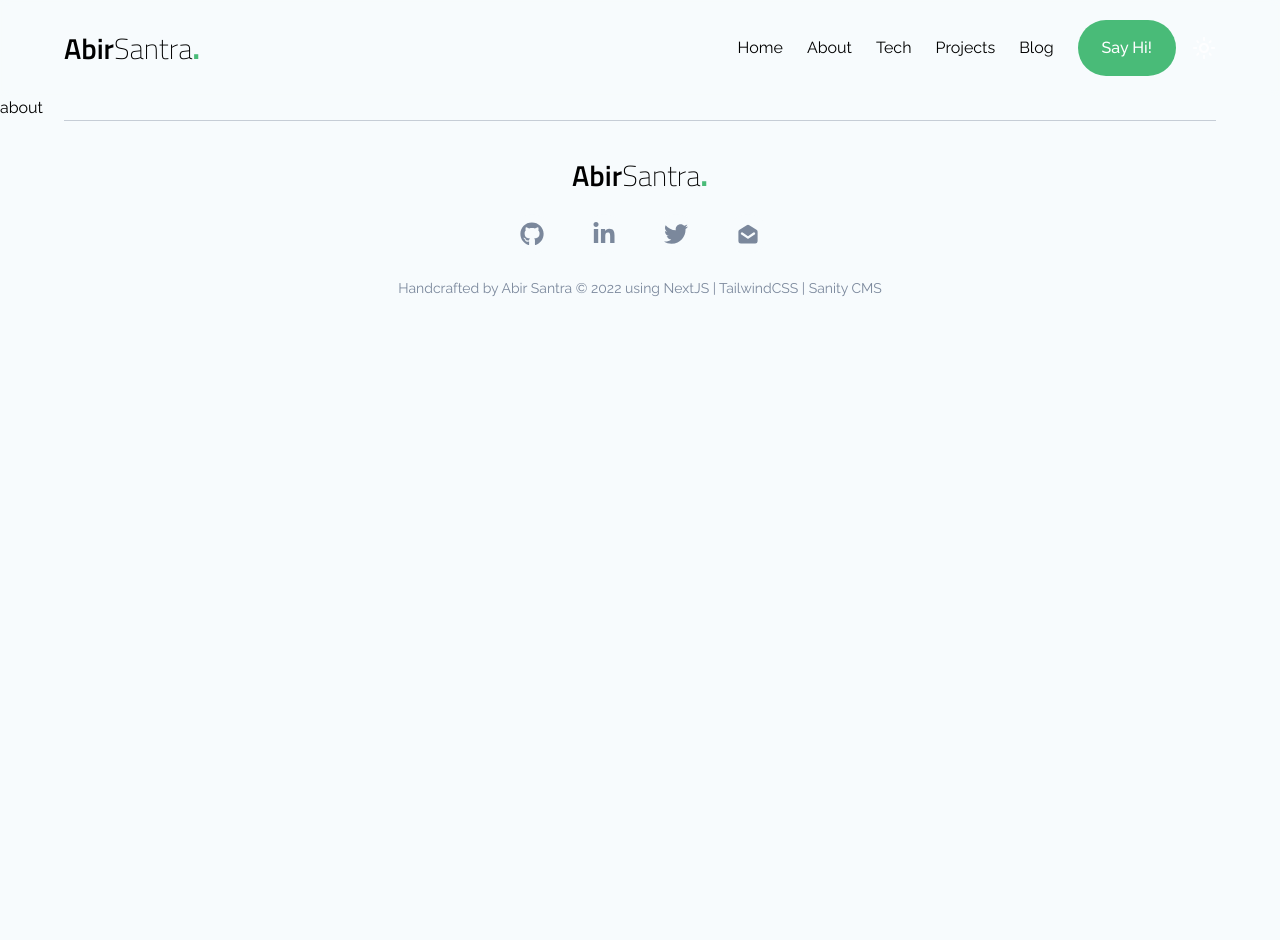
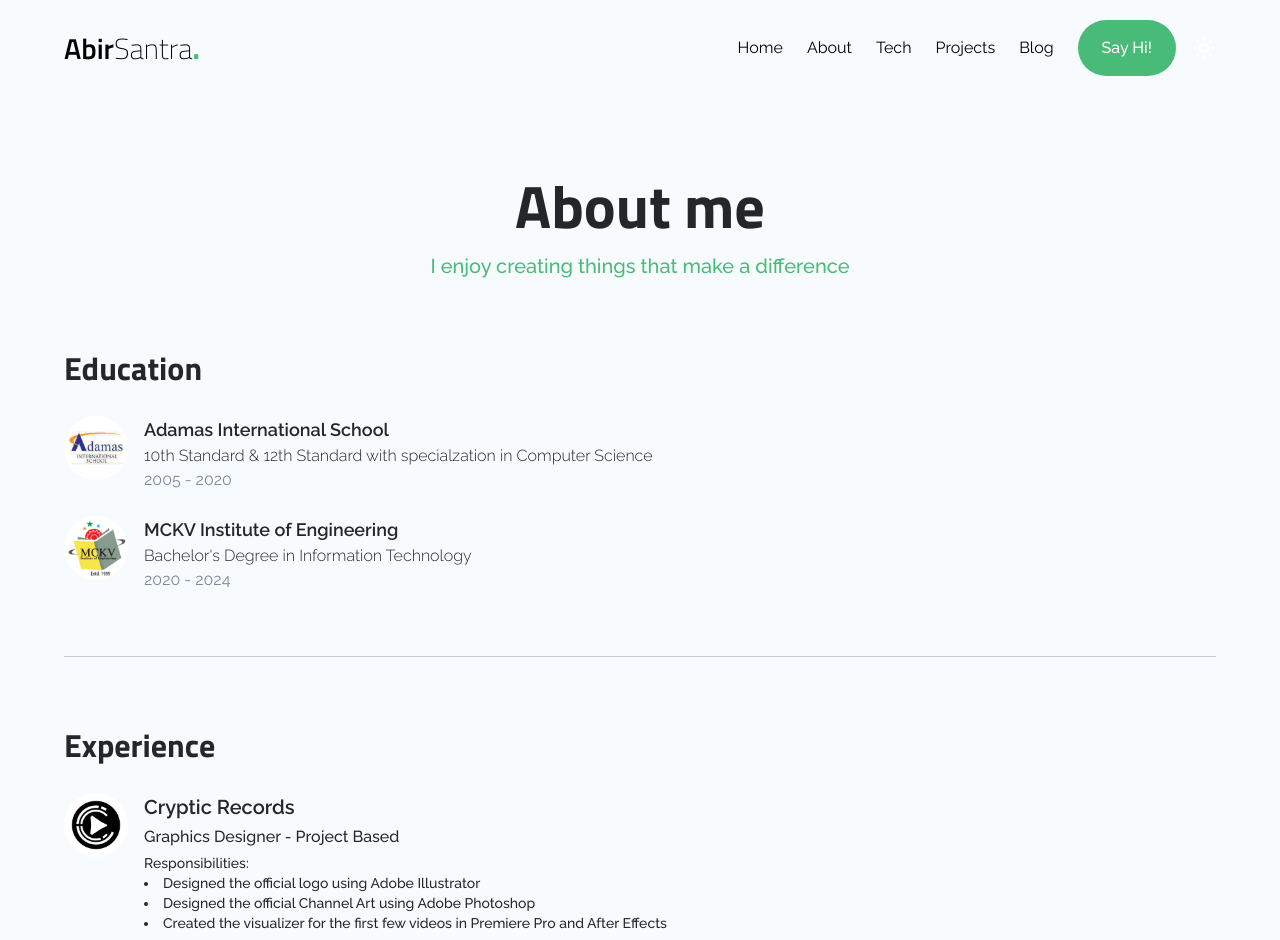
Before and after one commit to AbirSantra/MyPage, a Next.js app: page /about in a window 1280 px wide. Shown: the top 940 px of the page. Before the commit the page ends 800 px from the top, so only its background shows below. Built offline with nearby package versions, Linux system fonts and the light colour scheme.

Commit message:
Completed About Page

```diff
--- a/pages/about.js
+++ b/pages/about.js
@@ -1,7 +1,111 @@
+import Head from "next/head";
+import Image from "next/image";
 import React from "react";
+import AdamasLogo from "../img/adamas logo.jpg";
+import MckvLogo from "../img/MCKVIE-logo.png";
+import CrypticLogo from "../img/cryptic logo.jpg";
 
 const about = () => {
-  return <div>about</div>;
+  return (
+    <div className="w-full flex justify-center items-center py-20">
+      <div className="w-full max-w-[1440px] flex flex-col justify-center items-center gap-16 px-4 md:px-8 lg:px-16">
+        <Head>
+          <title>Abir Santra | About</title>
+          <meta name="description" content="Abir Santra's portfolio" />
+          <link rel="icon" href="/abir dp.png" />
+        </Head>
+
+        {/* Header Div */}
+        <div className="flex justify-center items-center flex-col gap-4">
+          <h1 className="font-Titillium  text-dark-black dark:text-white-two">
+            About me
+          </h1>
+          <p className="text-main-dark text-xl font-medium text-center">
+            I enjoy creating things that make a difference
+          </p>
+        </div>
+
+        {/* Education */}
+        <div className="w-full flex flex-col justify-center items-start gap-6">
+          <h2 className="font-Titillium text-[1.8rem] sm:text-[2rem] text-dark-black dark:text-white-one">
+            Education
+          </h2>
+          {/* Adamas */}
+          <div className="flex justify-start items-start flex-col sm:flex-row gap-4">
+            <Image
+              src={AdamasLogo}
+              height={64}
+              width={64}
+              className="rounded-full"
+            />
+            <div className="text-dark-black dark:text-white-one">
+              <p className="font-semibold text-lg">
+                Adamas International School
+              </p>
+              <p className="font-light">
+                10th Standard & 12th Standard with specialzation in Computer
+                Science
+              </p>
+              <p className="text-light-grey">2005 - 2020</p>
+            </div>
+          </div>
+          <div className="flex justify-start items-start flex-col sm:flex-row gap-4">
+            <Image
+              src={MckvLogo}
+              height={64}
+              width={64}
+              className="rounded-full"
+            />
+            <div className="text-dark-black dark:text-white-one">
+              <p className="font-semibold text-lg">
+                MCKV Institute of Engineering
+              </p>
+              <p className="font-light">
+                Bachelor's Degree in Information Technology
+              </p>
+              <p className="text-light-grey">2020 - 2024</p>
+            </div>
+          </div>
+        </div>
+
+        <div className="line w-full max-w-[1440px] h-[1px] bg-light-grey/40"></div>
+
+        {/* Experience */}
+        <div className="w-full flex flex-col justify-center items-start gap-6">
+          <h2 className="font-Titillium text-[1.8rem] sm:text-[2rem] text-dark-black dark:text-white-one">
+            Experience
+          </h2>
+          {/* Adamas */}
+          <div className="flex justify-start items-start flex-col sm:flex-row gap-4">
+            <Image
+              src={CrypticLogo}
+              height={64}
+              width={64}
+              className="rounded-full"
+            />
+            <div className="text-dark-black dark:text-white-one flex flex-col gap-1">
+              <p className="font-semibold text-xl">Cryptic Records</p>
+              <p className="font-medium">Graphics Designer - Project Based</p>
+              <div className="font-medium text-sm">
+                Responsibilities:
+                <li className="">
+                  Designed the official logo using Adobe Illustrator
+                </li>
+                <li className="">
+                  Designed the official Channel Art using Adobe Photoshop
+                </li>
+                <li className="">
+                  Created the visualizer for the first few videos in Premiere
+                  Pro and After Effects
+                </li>
+              </div>
+              <p className="text-light-grey">May 2019 - Dec 2020</p>
+            </div>
+          </div>
+        </div>
+      </div>
+    </div>
+  );
 };
 
 export default about;
```
